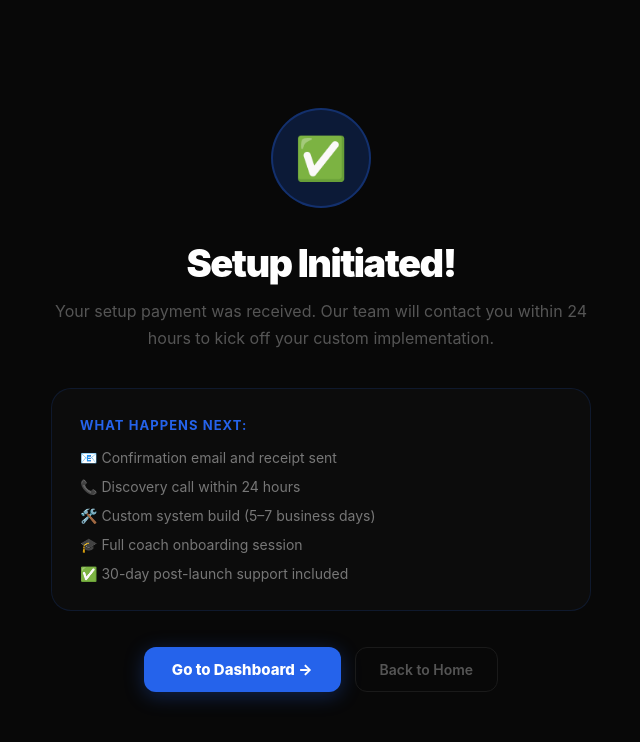
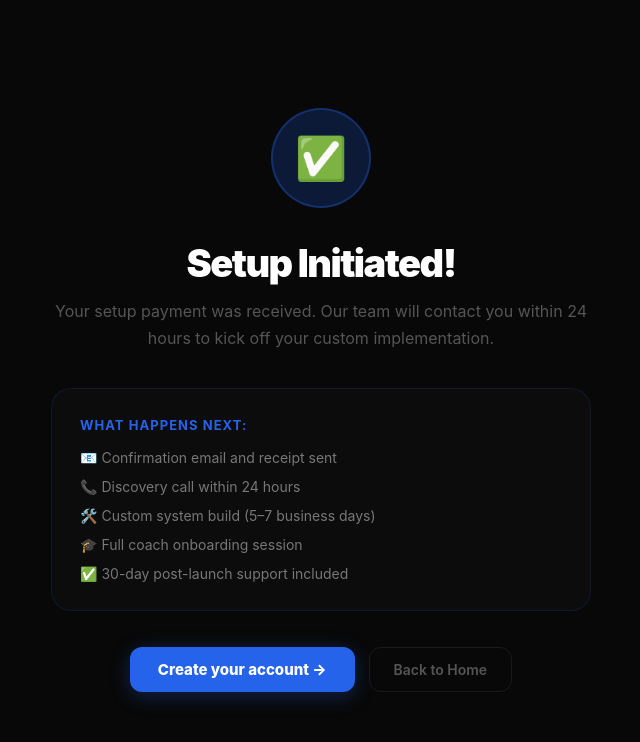
Before and after one commit to timurtyshchenko-cell/academy-os, a Next.js app: page /success in a window 1280 px wide. Shown: the top 742 px of the page, without its empty margins (319-959 px from the left). Built offline with nearby package versions, Linux system fonts and the light colour scheme.

Commit message:
After payment redirect to signup instead of dashboard

```diff
--- a/app/success/page.tsx
+++ b/app/success/page.tsx
@@ -42,8 +42,8 @@ function SuccessContent() {
           </ul>
         </div>
         <div style={{ display: "flex", gap: 14, justifyContent: "center", flexWrap: "wrap" }}>
-          <Link href="/app" style={{ display: "flex", alignItems: "center", gap: 8, background: "#2563eb", color: "#fff", fontWeight: 800, fontSize: 15, padding: "13px 28px", borderRadius: 12, textDecoration: "none", boxShadow: "0 4px 20px rgba(37,99,235,.3)" }}>
-            Go to Dashboard →
+          <Link href="/signup" style={{ display: "flex", alignItems: "center", gap: 8, background: "#2563eb", color: "#fff", fontWeight: 800, fontSize: 15, padding: "13px 28px", borderRadius: 12, textDecoration: "none", boxShadow: "0 4px 20px rgba(37,99,235,.3)" }}>
+            Create your account →
           </Link>
           <Link href="/" style={{ display: "flex", alignItems: "center", gap: 8, border: "1px solid #1a1a1a", color: "#555", fontWeight: 600, fontSize: 14, padding: "13px 24px", borderRadius: 12, textDecoration: "none" }}>
             Back to Home
```
